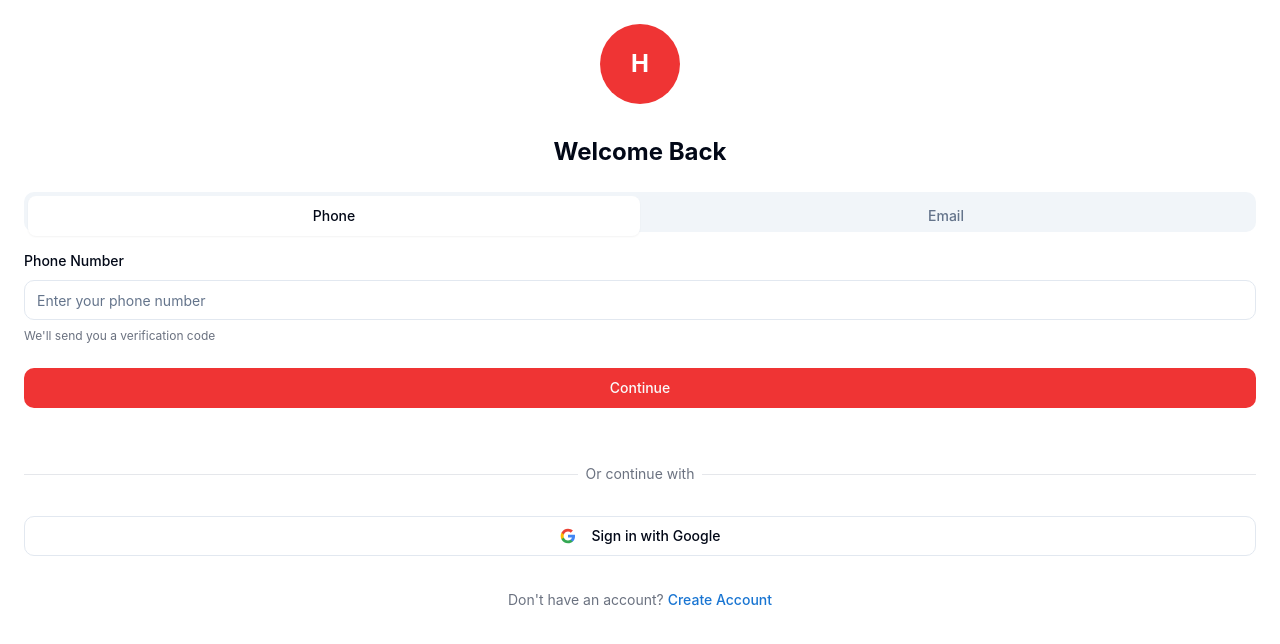
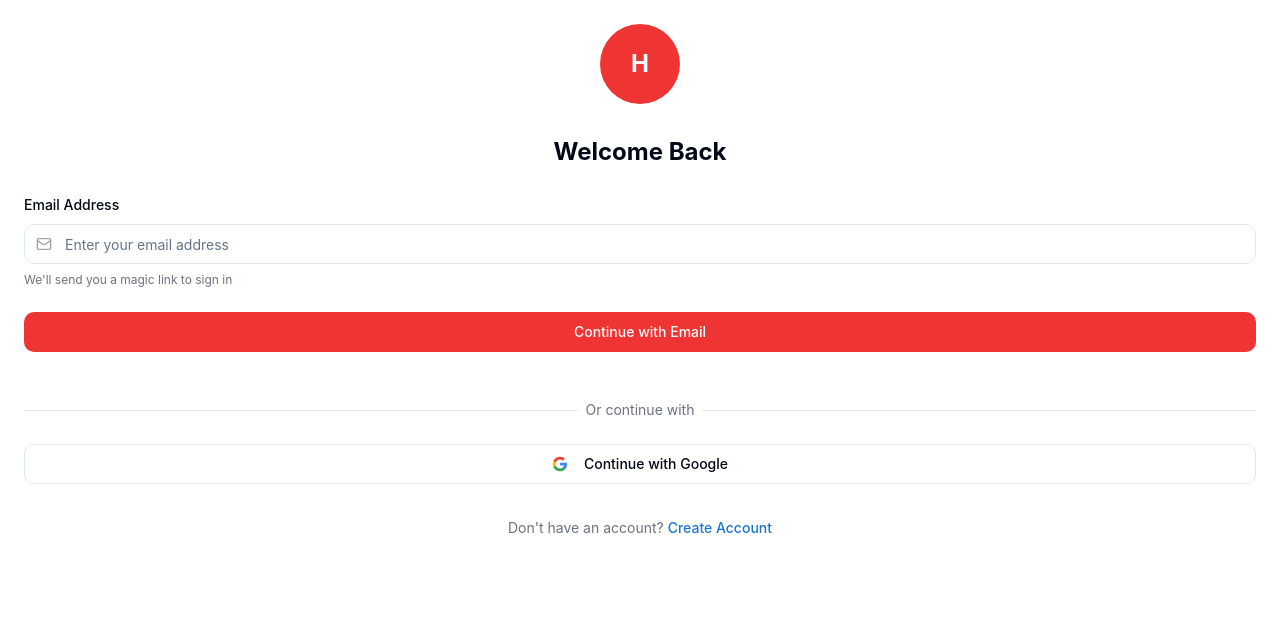
Before and after one commit to himanshupandit3466/beacon-of-help, a React (Vite) app: page /login in a window 1280 px wide. Shown: the top 644 px of the page. Built offline with nearby package versions, Linux system fonts and the light colour scheme.

Commit message:
Fix: Implement email OTP login
Implement email OTP login functionality on the login page using Supabase.

```diff
--- a/src/pages/AuthCallback.tsx
+++ b/src/pages/AuthCallback.tsx
@@ -1,6 +1,5 @@
-
 import { useEffect, useState } from 'react';
-import { useNavigate } from 'react-router-dom';
+import { useNavigate, useLocation } from 'react-router-dom';
 import { supabase } from '@/integrations/supabase/client';
 import { useToast } from '@/hooks/use-toast';
 
@@ -8,12 +7,46 @@ const AuthCallback = () => {
   const [loading, setLoading] = useState(true);
   const [error, setError] = useState<string | null>(null);
   const navigate = useNavigate();
+  const location = useLocation();
   const { toast } = useToast();
 
   useEffect(() => {
     const handleAuthCallback = async () => {
       try {
-        // Check for auth code in the URL
+        // Extract hash parameters for OTP verification
+        const hashParams = new URLSearchParams(location.hash.substring(1));
+        const accessToken = hashParams.get('access_token');
+        const refreshToken = hashParams.get('refresh_token');
+        const type = hashParams.get('type');
+
+        // If we have tokens in the URL hash, set the session
+        if (accessToken && refreshToken && type === 'recovery') {
+          const { data, error } = await supabase.auth.setSession({
+            access_token: accessToken,
+            refresh_token: refreshToken,
+          });
+
+          if (error) {
+            setError(error.message);
+            toast({
+              title: 'Authentication Error',
+              description: error.message,
+              variant: 'destructive',
+            });
+            return;
+          }
+
+          if (data?.session) {
+            toast({
+              title: 'Success',
+              description: 'You have been successfully authenticated',
+            });
+            navigate('/home');
+            return;
+          }
+        }
+
+        // Otherwise, check for active session
         const { data, error } = await supabase.auth.getSession();
 
         if (error) {
@@ -51,7 +84,7 @@ const AuthCallback = () => {
     };
 
     handleAuthCallback();
-  }, [navigate, toast]);
+  }, [navigate, location, toast]);
 
   return (
     <div className="flex flex-col items-center justify-center h-screen p-6 bg-white">
--- a/src/pages/Login.tsx
+++ b/src/pages/Login.tsx
@@ -3,50 +3,18 @@ import { useState } from 'react';
 import { useNavigate } from 'react-router-dom';
 import { Button } from "@/components/ui/button";
 import { Input } from "@/components/ui/input";
-import { Tabs, TabsContent, TabsList, TabsTrigger } from "@/components/ui/tabs";
 import { useToast } from "@/hooks/use-toast";
 import { useAuth } from '@/contexts/AuthContext';
 import { RouteGuard } from '@/components/RouteGuard';
+import { Label } from "@/components/ui/label";
+import { Mail } from "lucide-react";
 
 const Login = () => {
-  const [phoneNumber, setPhoneNumber] = useState('');
   const [email, setEmail] = useState('');
   const [loading, setLoading] = useState(false);
   const navigate = useNavigate();
   const { toast } = useToast();
-  const { signInWithOTP, signInWithGoogle, signInWithEmailOTP } = useAuth();
-
-  const handlePhoneLogin = async (e: React.FormEvent) => {
-    e.preventDefault();
-
-    if (!phoneNumber || phoneNumber.length < 10) {
-      toast({
-        title: "Invalid Phone Number",
-        description: "Please enter a valid phone number",
-        variant: "destructive"
-      });
-      return;
-    }
-
-    setLoading(true);
-
-    try {
-      // Format phone number with country code if not provided
-      const formattedPhone = phoneNumber.startsWith('+')
-        ? phoneNumber
-        : `+91${phoneNumber}`; // Assuming India country code
-
-      // Send OTP
-      await signInWithOTP(formattedPhone);
-
-      // Navigate to OTP verification page
-      navigate('/verify-otp', { state: { phoneNumber: formattedPhone, isSignup: false } });
-    } catch (error) {
-      // Error is handled in the signInWithOTP function
-    } finally {
-      setLoading(false);
-    }
-  };
+  const { signInWithEmailOTP, signInWithGoogle } = useAuth();
 
   const handleEmailLogin = async (e: React.FormEvent) => {
     e.preventDefault();
@@ -68,7 +36,7 @@ const Login = () => {
 
       toast({
         title: "Email Sent",
-        description: "We've sent a magic link to your email. Please check your inbox.",
+        description: "We've sent a magic link to your email. Please check your inbox and spam folders.",
       });
     } catch (error) {
       // Error is handled in the signInWithEmailOTP function
@@ -96,58 +64,34 @@ const Login = () => {
 
         <h1 className="text-2xl font-bold mb-6 text-center">Welcome Back</h1>
 
-        <Tabs defaultValue="phone" className="w-full mb-6">
-          <TabsList className="grid w-full grid-cols-2 mb-4">
-            <TabsTrigger value="phone">Phone</TabsTrigger>
-            <TabsTrigger value="email">Email</TabsTrigger>
-          </TabsList>
-
-          <TabsContent value="phone">
-            <form onSubmit={handlePhoneLogin} className="space-y-6">
+        <form onSubmit={handleEmailLogin} className="space-y-6 mb-6">
           <div className="space-y-2">
-                <label className="text-sm font-medium">Phone Number</label>
+            <Label htmlFor="email">Email Address</Label>
+            <div className="relative">
+              <div className="absolute inset-y-0 left-0 pl-3 flex items-center pointer-events-none">
+                <Mail className="h-4 w-4 text-gray-400" />
+              </div>
               <Input
-                  type="tel"
-                  placeholder="Enter your phone number"
-                  value={phoneNumber}
-                  onChange={(e) => setPhoneNumber(e.target.value.replace(/\D/g, ''))}
-                  disabled={loading}
-                />
-                <p className="text-xs text-gray-500">
-                  We'll send you a verification code
-                </p>
-              </div>
-
-              <Button type="submit" className="w-full" disabled={loading}>
-                {loading ? 'Processing...' : 'Continue'}
-              </Button>
-            </form>
-          </TabsContent>
-
-          <TabsContent value="email">
-            <form onSubmit={handleEmailLogin} className="space-y-6">
-              <div className="space-y-2">
-                <label className="text-sm font-medium">Email Address</label>
-                <Input
+                id="email"
                 type="email"
                 placeholder="Enter your email address"
                 value={email}
                 onChange={(e) => setEmail(e.target.value)}
                 disabled={loading}
+                className="pl-10"
               />
+            </div>
             <p className="text-xs text-gray-500">
-                  We'll send you a magic link
+              We'll send you a magic link to sign in
             </p>
           </div>
 
           <Button type="submit" className="w-full" disabled={loading}>
-                {loading ? 'Processing...' : 'Continue'}
+            {loading ? 'Sending...' : 'Continue with Email'}
           </Button>
         </form>
-          </TabsContent>
-        </Tabs>
 
-        <div className="relative my-8">
+        <div className="relative my-6">
           <div className="absolute inset-0 flex items-center">
             <div className="w-full border-t border-gray-200"></div>
           </div>
@@ -180,7 +124,7 @@ const Login = () => {
               fill="#EA4335"
             />
           </svg>
-          Sign in with Google
+          Continue with Google
         </Button>
 
         <p className="text-center text-sm text-gray-500">
```
Lines whose indentation alone changed are shown as unchanged.
